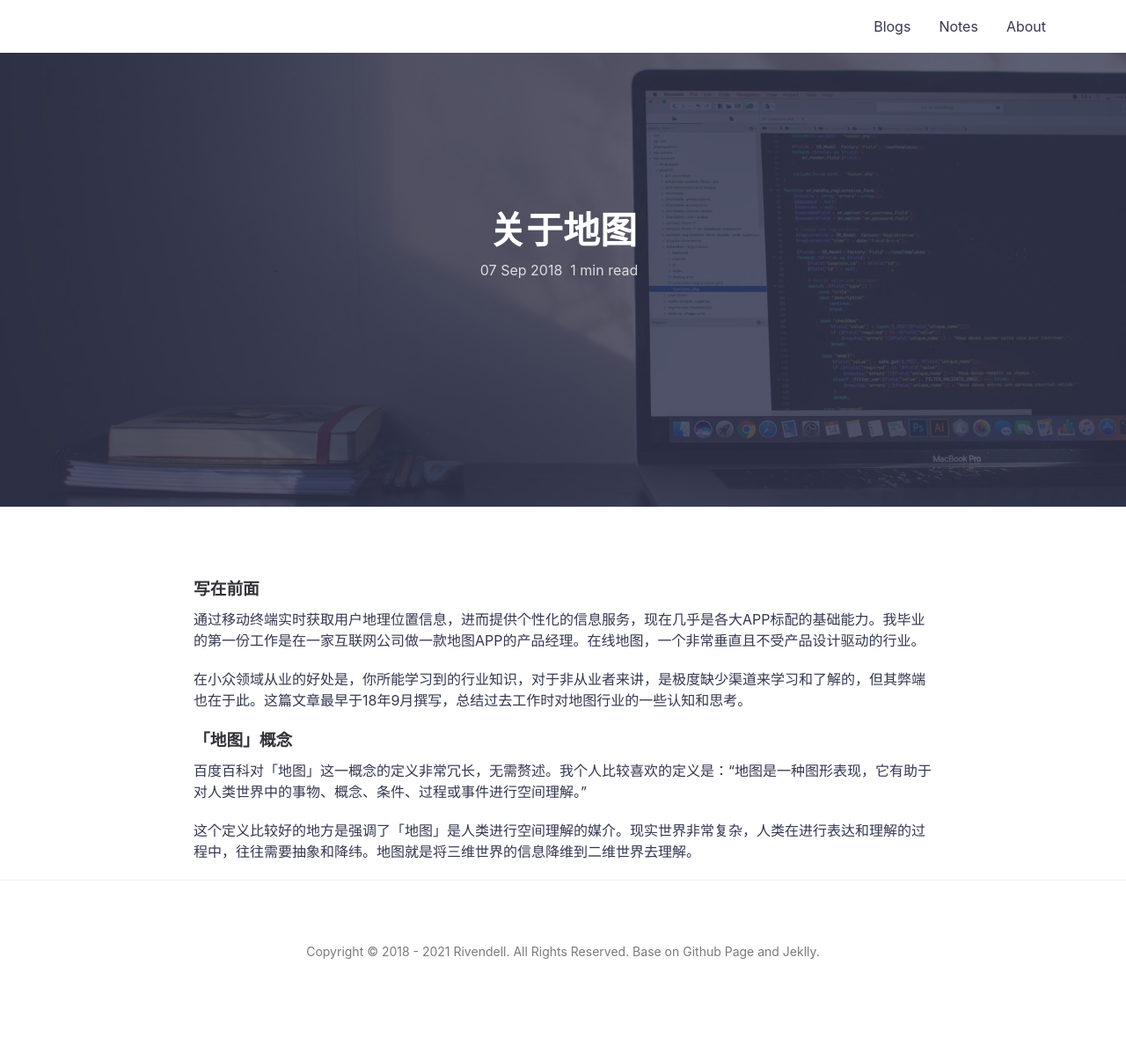
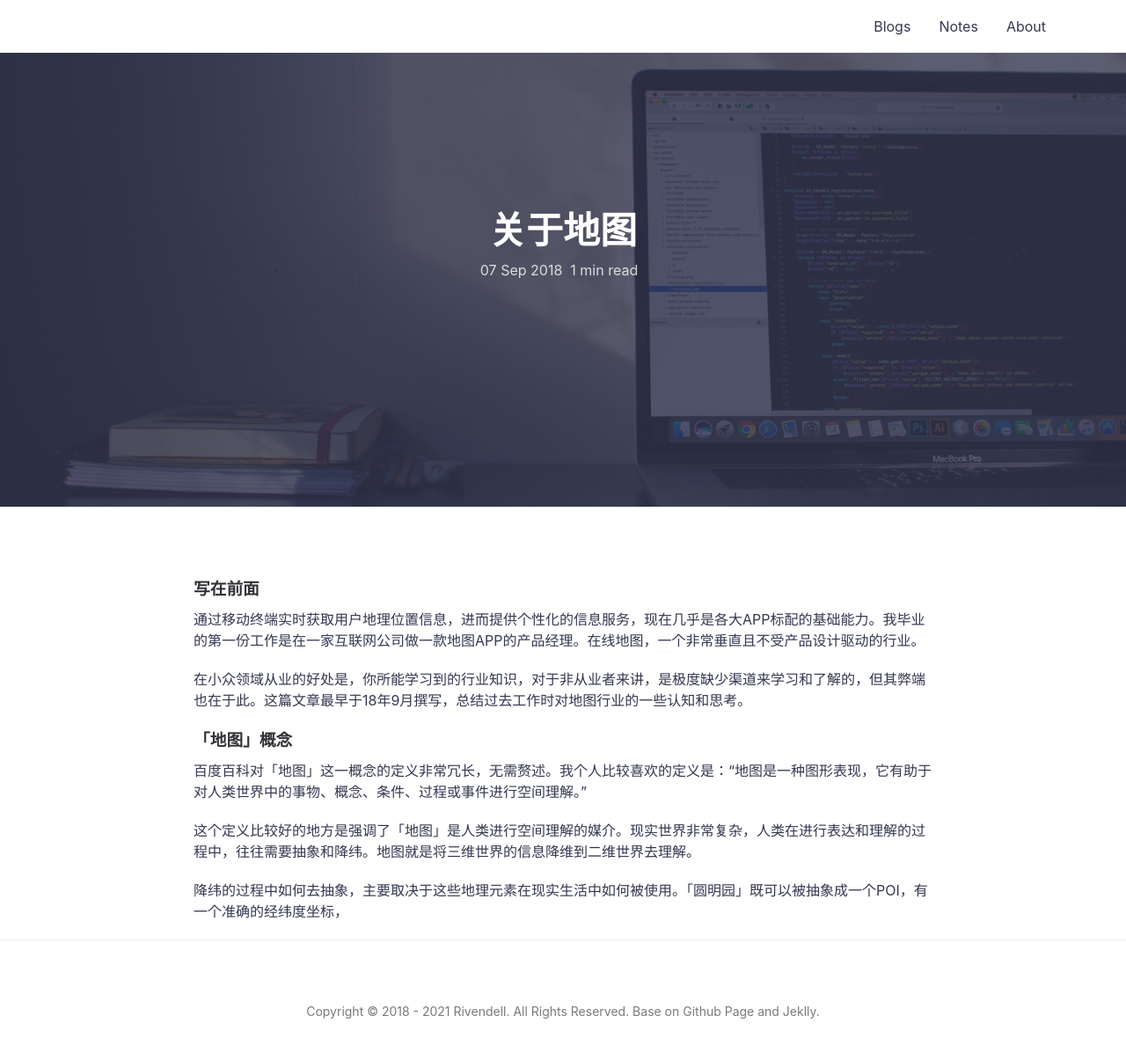
Before and after one commit to icarus507/icarus507.github.io, a Jekyll site: the page built from _posts/2018-09-07-关于地图.md, in a window 1280 px wide. Shown: the whole page at 88% size. Built offline with Jekyll 4.4.1, drawn with Linux system fonts in a browser that asks for light colours; before the commit the page ends 1137 px from its top, so only the background shows below that.

Commit message:
Update 2018-09-07-关于地图.md

```diff
--- a/_posts/2018-09-07-关于地图.md
+++ b/_posts/2018-09-07-关于地图.md
@@ -15,3 +15,5 @@ featured-img: emile-perron-190221
 百度百科对「地图」这一概念的定义非常冗长，无需赘述。我个人比较喜欢的定义是：“地图是一种图形表现，它有助于对人类世界中的事物、概念、条件、过程或事件进行空间理解。”
 
 这个定义比较好的地方是强调了「地图」是人类进行空间理解的媒介。现实世界非常复杂，人类在进行表达和理解的过程中，往往需要抽象和降纬。地图就是将三维世界的信息降维到二维世界去理解。
+
+降纬的过程中如何去抽象，主要取决于这些地理元素在现实生活中如何被使用。「圆明园」既可以被抽象成一个POI，有一个准确的经纬度坐标，
```
